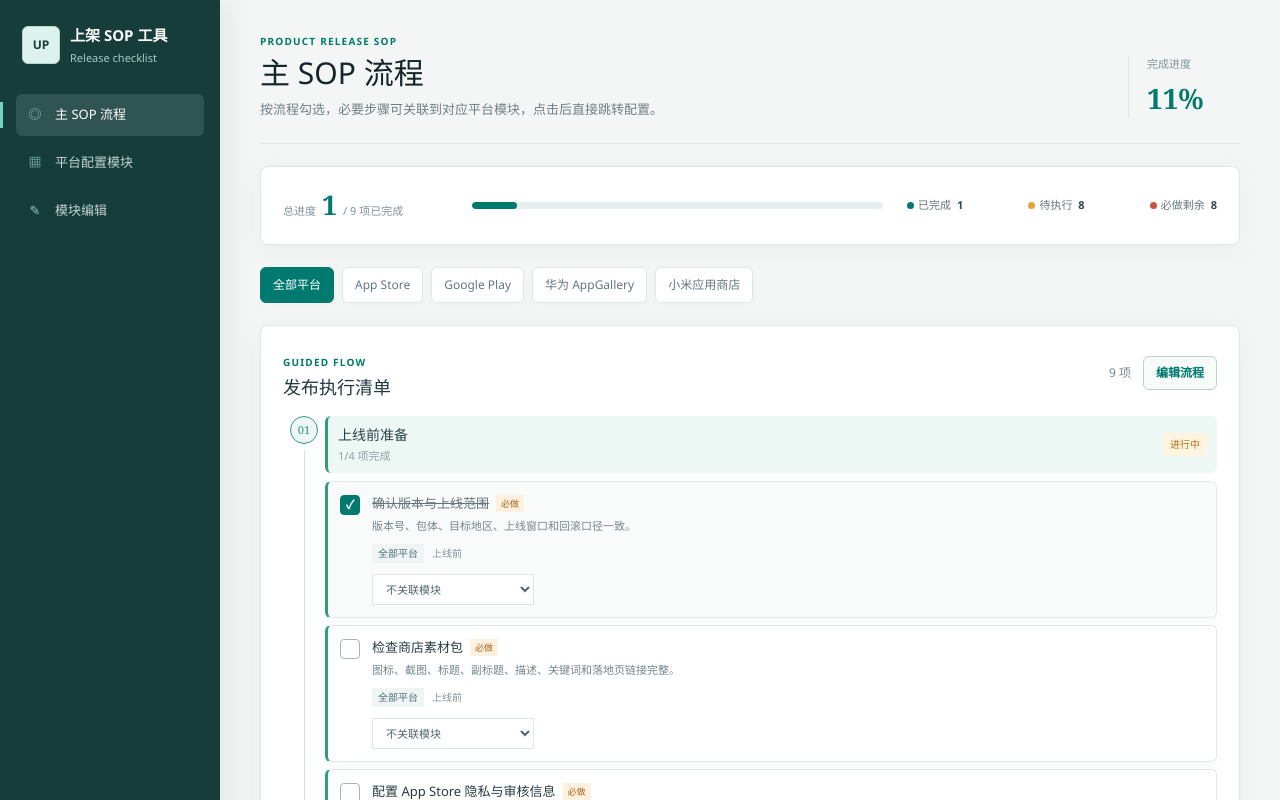
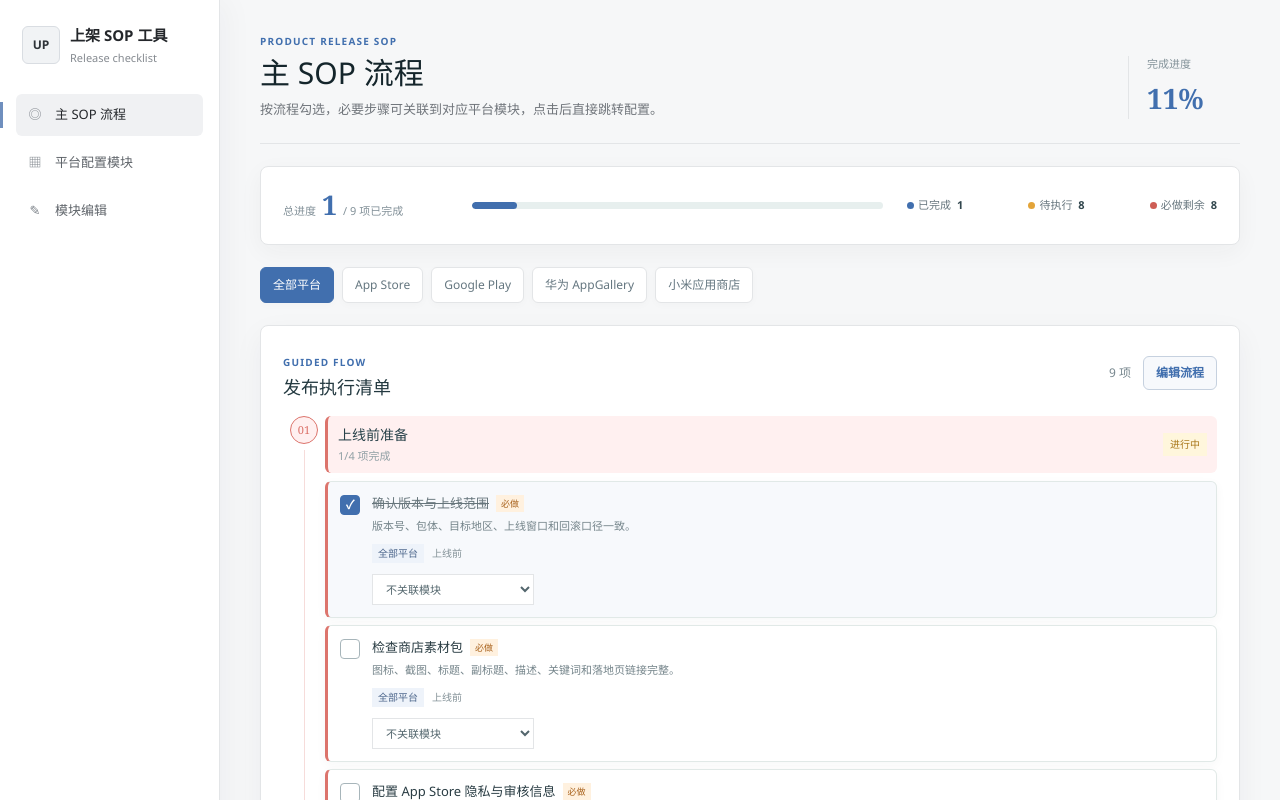
Before and after one commit to Oyu315/product-launch-sop, a Next.js app: page / in a window 1280 px wide. Shown: the top 800 px of the page. Built offline with nearby package versions, Linux system fonts and the light colour scheme.

Commit message:
Switch SOP tool to white workspace theme

```diff
--- a/app/globals.css
+++ b/app/globals.css
@@ -1,18 +1,18 @@
 @import "tailwindcss";
 
 :root {
-  --ink: #1d2b31;
-  --muted: #6f7f86;
-  --soft: #f3f6f5;
+  --ink: #25282c;
+  --muted: #70757b;
+  --soft: #f6f7f8;
   --paper: #ffffff;
-  --line: #dfe7e5;
-  --line-strong: #c8d6d3;
-  --evergreen: #173d3b;
-  --teal: #00796f;
-  --teal-soft: #e5f3f0;
-  --amber: #b96d19;
-  --amber-soft: #fff4df;
-  --red: #c85540;
+  --line: #e3e5e7;
+  --line-strong: #d2d5d8;
+  --evergreen: #ffffff;
+  --teal: #416fae;
+  --teal-soft: #edf3fb;
+  --amber: #a87618;
+  --amber-soft: #fff6dc;
+  --red: #ce5e55;
 }
 
 * { box-sizing: border-box; }
@@ -39,9 +39,10 @@ button { cursor: pointer; }
   display: flex;
   flex-direction: column;
   padding: 24px 16px;
-  color: #dbe9e6;
+  color: #555b61;
   background: var(--evergreen);
-  box-shadow: 8px 0 30px rgba(23, 61, 59, 0.08);
+  border-right: 1px solid var(--line);
+  box-shadow: 8px 0 28px rgba(33, 38, 45, 0.035);
 }
 
 .brand {
@@ -56,9 +57,9 @@ button { cursor: pointer; }
   height: 38px;
   display: grid;
   place-items: center;
-  border: 1px solid #b8d4cf;
-  color: var(--evergreen);
-  background: #ddf1ed;
+  border: 1px solid #d9dde2;
+  color: #2e3338;
+  background: #f1f3f5;
   font-size: 12px;
   font-weight: 800;
   letter-spacing: 0;
@@ -67,14 +68,14 @@ button { cursor: pointer; }
 
 .brand strong {
   display: block;
-  color: #fff;
+  color: #24272b;
   font-size: 15px;
 }
 
 .brand span {
   display: block;
   margin-top: 3px;
-  color: #a9c9c4;
+  color: #858a90;
   font-size: 11px;
 }
 
@@ -89,7 +90,7 @@ nav { display: grid; gap: 6px; }
   min-height: 42px;
   border: 0;
   padding: 11px 10px;
-  color: #c0d5d1;
+  color: #5f646a;
   text-align: left;
   background: transparent;
   font-size: 13px;
@@ -98,8 +99,8 @@ nav { display: grid; gap: 6px; }
 
 .nav-item:hover,
 .nav-item.active {
-  color: #fff;
-  background: rgba(222, 243, 239, 0.12);
+  color: #25282c;
+  background: #f0f1f3;
 }
 
 .nav-item.active::before {
@@ -107,27 +108,27 @@ nav { display: grid; gap: 6px; }
   inset: 8px auto 8px -16px;
   width: 3px;
   content: "";
-  background: #73d3bf;
+  background: #6f8fbe;
 }
 
 .nav-icon {
   width: 18px;
-  color: #94ccc1;
+  color: #7b8188;
   text-align: center;
 }
 
 .reset-button {
   margin-top: auto;
-  border: 1px solid rgba(221, 241, 237, 0.2);
+  border: 1px solid #e0e3e6;
   padding: 10px 12px;
-  color: #cfe4e0;
+  color: #666c72;
   text-align: left;
-  background: rgba(255, 255, 255, 0.05);
+  background: #fafafa;
   font-size: 12px;
   border-radius: 6px;
 }
 
-.reset-button:hover { background: rgba(255, 255, 255, 0.1); }
+.reset-button:hover { background: #f1f2f4; }
 
 .content {
   min-width: 0;
@@ -197,7 +198,7 @@ nav { display: grid; gap: 6px; }
   border: 1px solid var(--line);
   background: var(--paper);
   border-radius: 8px;
-  box-shadow: 0 7px 24px rgba(31, 61, 58, 0.045);
+  box-shadow: 0 7px 24px rgba(42, 47, 54, 0.045);
 }
 
 .progress-copy span,
@@ -270,7 +271,7 @@ nav { display: grid; gap: 6px; }
   box-shadow: 0 2px 8px rgba(34, 63, 60, 0.025);
 }
 
-.platform-pill:hover { border-color: #abc8c2; }
+.platform-pill:hover { border-color: #aebed5; }
 
 .platform-pill.selected {
   border-color: var(--teal);
@@ -289,7 +290,7 @@ nav { display: grid; gap: 6px; }
 .flow-panel {
   padding: 22px;
   border-radius: 8px;
-  box-shadow: 0 10px 30px rgba(31, 61, 58, 0.05);
+  box-shadow: 0 10px 30px rgba(42, 47, 54, 0.05);
 }
 
 .section-heading {
@@ -320,10 +321,10 @@ nav { display: grid; gap: 6px; }
 
 .flow-edit-toggle {
   min-height: 34px;
-  border: 1px solid #b9d2ce;
+  border: 1px solid #c6d1df;
   padding: 0 12px;
   color: var(--teal);
-  background: #f7fbfa;
+  background: #f7f9fc;
   font-size: 12px;
   font-weight: 700;
   border-radius: 6px;
@@ -337,8 +338,8 @@ nav { display: grid; gap: 6px; }
 }
 
 .phase {
-  --phase-accent: #2f9d7b;
-  --phase-wash: #edf8f4;
+  --phase-accent: #dc746c;
+  --phase-wash: #fff0f0;
   display: grid;
   grid-template-columns: 42px 1fr;
 }
@@ -423,7 +424,7 @@ nav { display: grid; gap: 6px; }
 }
 
 .phase-title-input:focus {
-  outline: 2px solid rgba(0, 121, 111, 0.14);
+  outline: 2px solid rgba(65, 111, 174, 0.14);
   border-color: var(--teal);
 }
 
@@ -436,7 +437,7 @@ nav { display: grid; gap: 6px; }
 }
 
 .phase-state.complete {
-  color: #087167;
+  color: #365f98;
   background: var(--teal-soft);
 }
 
@@ -451,15 +452,15 @@ nav { display: grid; gap: 6px; }
   border-radius: 6px;
   background: #fff;
   transition: background 0.2s, border-color 0.2s;
-  box-shadow: 0 3px 11px rgba(32, 63, 59, 0.035);
+  box-shadow: 0 3px 11px rgba(42, 47, 54, 0.035);
 }
 
 .task-row:hover {
-  border-color: #b9d6d0;
-  background: #fdffff;
-}
-
-.task-row.finished { background: #f8fbfa; }
+  border-color: #c4ceda;
+  background: #fdfdfe;
+}
+
+.task-row.finished { background: #f7f9fc; }
 
 .task-row-editing {
   display: block;
@@ -502,7 +503,7 @@ nav { display: grid; gap: 6px; }
 }
 
 .task-edit-topbar button:hover {
-  border-color: #aac9c3;
+  border-color: #aebed5;
   color: var(--teal);
 }
 
@@ -549,7 +550,7 @@ nav { display: grid; gap: 6px; }
 .task-row-editing .field input:focus,
 .task-row-editing .field textarea:focus,
 .task-row-editing .field select:focus {
-  outline: 2px solid rgba(0, 121, 111, 0.14);
+  outline: 2px solid rgba(65, 111, 174, 0.14);
   border-color: var(--teal);
 }
 
@@ -576,9 +577,9 @@ nav { display: grid; gap: 6px; }
 .empty-add-task {
   width: 100%;
   min-height: 48px;
-  border: 1px dashed #b8d0cc;
-  color: var(--teal);
-  background: #f8fbfa;
+  border: 1px dashed #bbc8d8;
+  color: var(--teal);
+  background: #f7f9fc;
   font-size: 12px;
 }
 
@@ -650,8 +651,8 @@ nav { display: grid; gap: 6px; }
 
 .platform-tag {
   padding: 2px 6px;
-  color: #49727a;
-  background: #eef5f4;
+  color: #4c668b;
+  background: #eef3fa;
 }
 
 .task-link-row {
@@ -677,10 +678,10 @@ nav { display: grid; gap: 6px; }
   align-items: center;
   gap: 6px;
   min-height: 31px;
-  border: 1px solid #bfd8d3;
+  border: 1px solid #c1cde0;
   padding: 0 10px;
   color: var(--teal);
-  background: #f6fbfa;
+  background: #f7f9fc;
   font-size: 11px;
   font-weight: 700;
 }
@@ -735,8 +736,8 @@ nav { display: grid; gap: 6px; }
 
 .text-button:hover,
 .danger-button:hover {
-  border-color: #b9cfcc;
-  background: #fbfefe;
+  border-color: #bec8d6;
+  background: #f8f9fb;
 }
 
 .module-grid {
@@ -750,21 +751,21 @@ nav { display: grid; gap: 6px; }
 }
 
 .module-card {
-  border: 1px solid #dfe8e6;
+  border: 1px solid #e1e3e6;
   border-top: 4px solid #6aa6cf;
   border-radius: 8px;
   overflow: hidden;
   background: #fff;
-  box-shadow: 0 7px 20px rgba(36, 65, 61, 0.045);
-}
-
-.module-card:nth-child(2n) { border-top-color: #55a982; }
+  box-shadow: 0 7px 20px rgba(42, 47, 54, 0.05);
+}
+
+.module-card:nth-child(2n) { border-top-color: #9179bc; }
 .module-card:nth-child(3n) { border-top-color: #e07a6b; }
 .module-card:nth-child(4n) { border-top-color: #ddb74a; }
 
 .module-card.selected {
   border-color: var(--teal);
-  box-shadow: 0 8px 22px rgba(29, 75, 72, 0.08);
+  box-shadow: 0 8px 22px rgba(65, 86, 118, 0.09);
 }
 
 .document-card {
@@ -775,8 +776,8 @@ nav { display: grid; gap: 6px; }
 
 .document-card:hover,
 .document-card:focus-visible {
-  border-color: #82bcb2;
-  box-shadow: 0 12px 28px rgba(29, 75, 72, 0.09);
+  border-color: #9fb2ce;
+  box-shadow: 0 12px 28px rgba(50, 61, 78, 0.09);
   transform: translateY(-2px);
   outline: 0;
 }
@@ -805,7 +806,7 @@ nav { display: grid; gap: 6px; }
   border-radius: 6px;
 }
 
-.module-card:nth-child(2n) .module-logo { background: #23815f; }
+.module-card:nth-child(2n) .module-logo { background: #7967a6; }
 .module-card:nth-child(3n) .module-logo { background: #b34f45; }
 .module-card:nth-child(4n) .module-logo { background: #c88420; }
 
@@ -901,7 +902,7 @@ nav { display: grid; gap: 6px; }
 .editor-card {
   padding: 18px;
   border-radius: 8px;
-  box-shadow: 0 7px 22px rgba(35, 65, 61, 0.04);
+  box-shadow: 0 7px 22px rgba(42, 47, 54, 0.045);
 }
 
 .field-grid {
@@ -945,7 +946,7 @@ nav { display: grid; gap: 6px; }
 .field input[type="file"]:focus,
 .field select:focus,
 .task-link-row select:focus {
-  outline: 2px solid rgba(0, 121, 111, 0.16);
+  outline: 2px solid rgba(65, 111, 174, 0.16);
   border-color: var(--teal);
 }
 
@@ -965,7 +966,7 @@ nav { display: grid; gap: 6px; }
   border-radius: 8px;
   overflow: hidden;
   background: #fff;
-  box-shadow: 0 8px 24px rgba(35, 65, 61, 0.045);
+  box-shadow: 0 8px 24px rgba(42, 47, 54, 0.045);
 }
 
 .markdown-toolbar {
@@ -1009,7 +1010,7 @@ nav { display: grid; gap: 6px; }
 .markdown-tools button:hover {
   border-color: var(--teal);
   color: var(--teal);
-  background: #f2f8f6;
+  background: #f2f5fa;
 }
 
 .markdown-tools .bold-tool {
@@ -1026,7 +1027,7 @@ nav { display: grid; gap: 6px; }
 
 .markdown-tools .color-tool:hover {
   border-color: #fff;
-  box-shadow: 0 0 0 2px #8bbab2;
+  box-shadow: 0 0 0 2px #9fb1ca;
 }
 
 .toolbar-separator {
@@ -1087,7 +1088,7 @@ nav { display: grid; gap: 6px; }
 }
 
 .source-pane textarea:focus {
-  box-shadow: inset 0 0 0 2px rgba(0, 121, 111, 0.14);
+  box-shadow: inset 0 0 0 2px rgba(65, 111, 174, 0.14);
 }
 
 .markdown-rendered {
@@ -1192,10 +1193,10 @@ nav { display: grid; gap: 6px; }
   align-items: center;
   gap: 5px;
   min-height: 34px;
-  border: 1px solid #bfd8d3;
+  border: 1px solid #c4cede;
   padding: 0 10px;
   color: var(--teal);
-  background: #f7fbfa;
+  background: #f7f9fc;
   font-size: 12px;
   font-weight: 700;
 }
@@ -1251,8 +1252,8 @@ nav { display: grid; gap: 6px; }
 }
 
 .block-actions button:hover:not(:disabled) {
-  border-color: #b9cfcc;
-  background: #fbfefe;
+  border-color: #bcc8d8;
+  background: #f8f9fb;
 }
 
 .block-actions button:disabled {
@@ -1266,7 +1267,7 @@ nav { display: grid; gap: 6px; }
   width: 100%;
   max-height: 340px;
   object-fit: contain;
-  border: 1px solid #dfe8e6;
+  border: 1px solid #e1e4e7;
   background: #f6f8f8;
 }
 
@@ -1283,10 +1284,10 @@ nav { display: grid; gap: 6px; }
 .link-preview,
 .preview-block.link a {
   display: block;
-  border: 1px solid #d6e5e2;
+  border: 1px solid #d4dbe5;
   padding: 13px;
   color: #22444b;
-  background: #f7fbfa;
+  background: #f7f9fc;
   text-decoration: none;
 }
 
@@ -1369,7 +1370,7 @@ nav { display: grid; gap: 6px; }
   margin-top: 4px;
   padding: 12px;
   color: #66777d;
-  background: #f3f7f6;
+  background: #f2f4f8;
   font-size: 11px;
 }
 
@@ -1492,7 +1493,7 @@ nav { display: grid; gap: 6px; }
   margin: 40px 0 8px;
   padding: 28px 30px 30px;
   border-left: 3px solid var(--teal);
-  background: #f3f8f7;
+  background: #f3f6fb;
 }
 
 .document-checklist h2 {
@@ -1607,16 +1608,16 @@ nav { display: grid; gap: 6px; }
   align-items: center;
   gap: 18px;
   min-height: 112px;
-  border: 1px solid #cfe0dd;
+  border: 1px solid #d0d9e6;
   padding: 22px 24px;
   color: inherit;
-  background: #f8fbfa;
+  background: #f7f9fc;
   text-decoration: none;
 }
 
 .document-link:hover:not(.disabled) {
   border-color: var(--teal);
-  background: #f1f8f6;
+  background: #f0f4fa;
 }
 
 .document-link.disabled { cursor: default; }
@@ -1656,8 +1657,8 @@ nav { display: grid; gap: 6px; }
   z-index: 10;
   padding: 12px 16px;
   color: #fff;
-  background: #204d4c;
-  box-shadow: 0 8px 25px rgba(22, 59, 59, 0.22);
+  background: #30343a;
+  box-shadow: 0 8px 25px rgba(34, 38, 44, 0.2);
   font-size: 12px;
 }
 
--- a/app/page.tsx
+++ b/app/page.tsx
@@ -1073,7 +1073,7 @@ export default function Home() {
                     <button className="bold-tool" title="加粗" onClick={() => replaceMarkdownSelection("**", "**", "加粗文字")}>B</button>
                     <button title="添加链接" onClick={() => replaceMarkdownSelection("[", "](https://)", "链接名称")}>↗</button>
                     <span className="toolbar-separator" />
-                    {["#c85540", "#00796f", "#315d80", "#b96d19"].map((color) => (
+                    {["#ce5e55", "#416fae", "#7967a6", "#a87618"].map((color) => (
                       <button
                         className="color-tool"
                         style={{ backgroundColor: color }}
```
